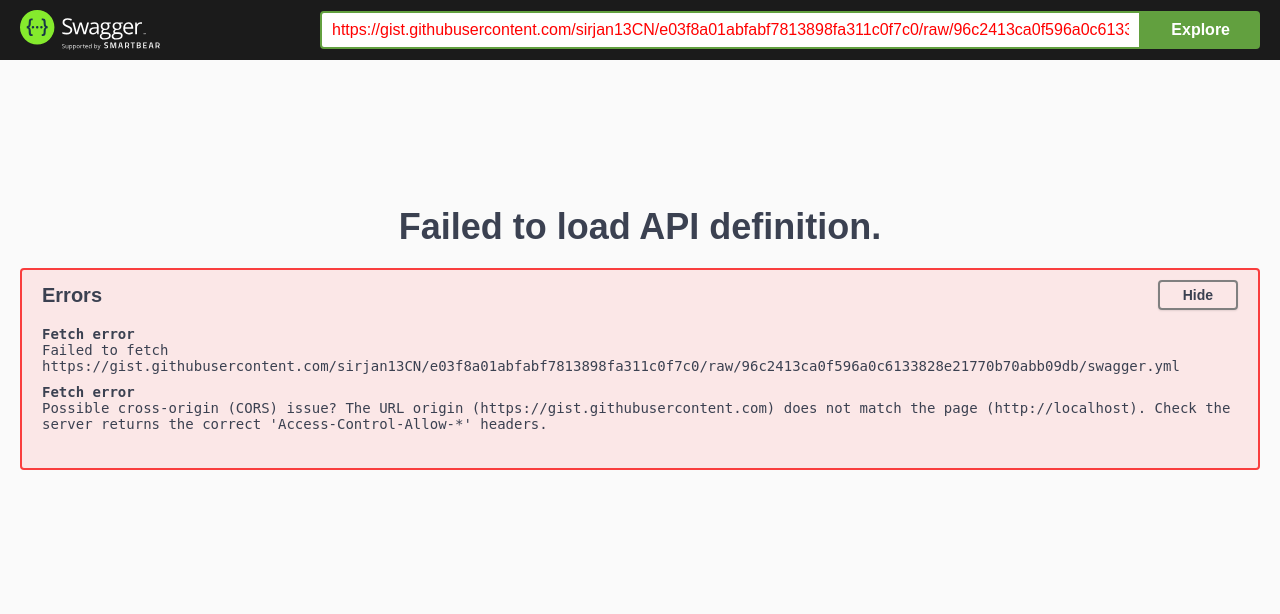
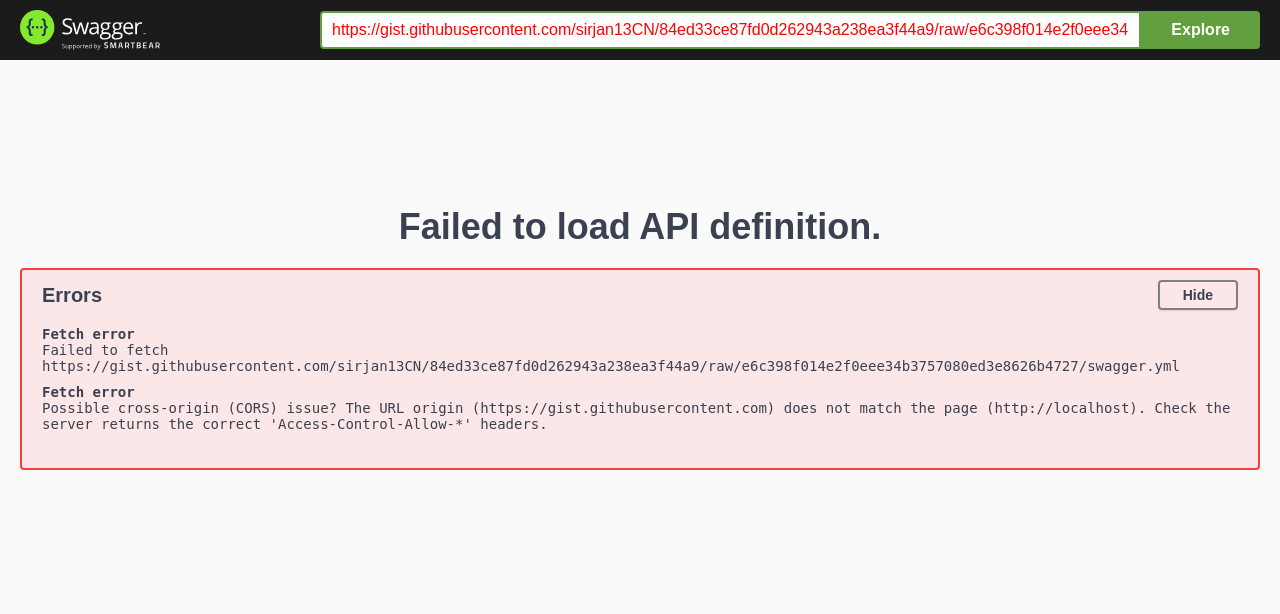
Before and after one commit to sirjan13CN/cn_django_assignment, a Django app: template templates/swagger/index.html in a window 1280 px wide. Shown: the top 614 px of the page. Run offline with Django 3.2, Linux system fonts and the light colour scheme; the template is opened without the code that fills it, so the values that code supplies are empty; some libraries are stand-ins or nearby versions.

Commit message:
Updated index.html (yaml file)

```diff
--- a/templates/swagger/index.html
+++ b/templates/swagger/index.html
@@ -41,7 +41,7 @@
     window.onload = function() {
       // Begin Swagger UI call region
       const ui = SwaggerUIBundle({
-        url: "https://gist.githubusercontent.com/sirjan13CN/e03f8a01abfabf7813898fa311c0f7c0/raw/96c2413ca0f596a0c6133828e21770b70abb09db/swagger.yml",
+        url: "https://gist.githubusercontent.com/sirjan13CN/84ed33ce87fd0d262943a238ea3f44a9/raw/e6c398f014e2f0eee34b3757080ed3e8626b4727/swagger.yml",
         dom_id: '#swagger-ui',
         deepLinking: true,
         presets: [
```
Also changed, not shown: db.sqlite3.
